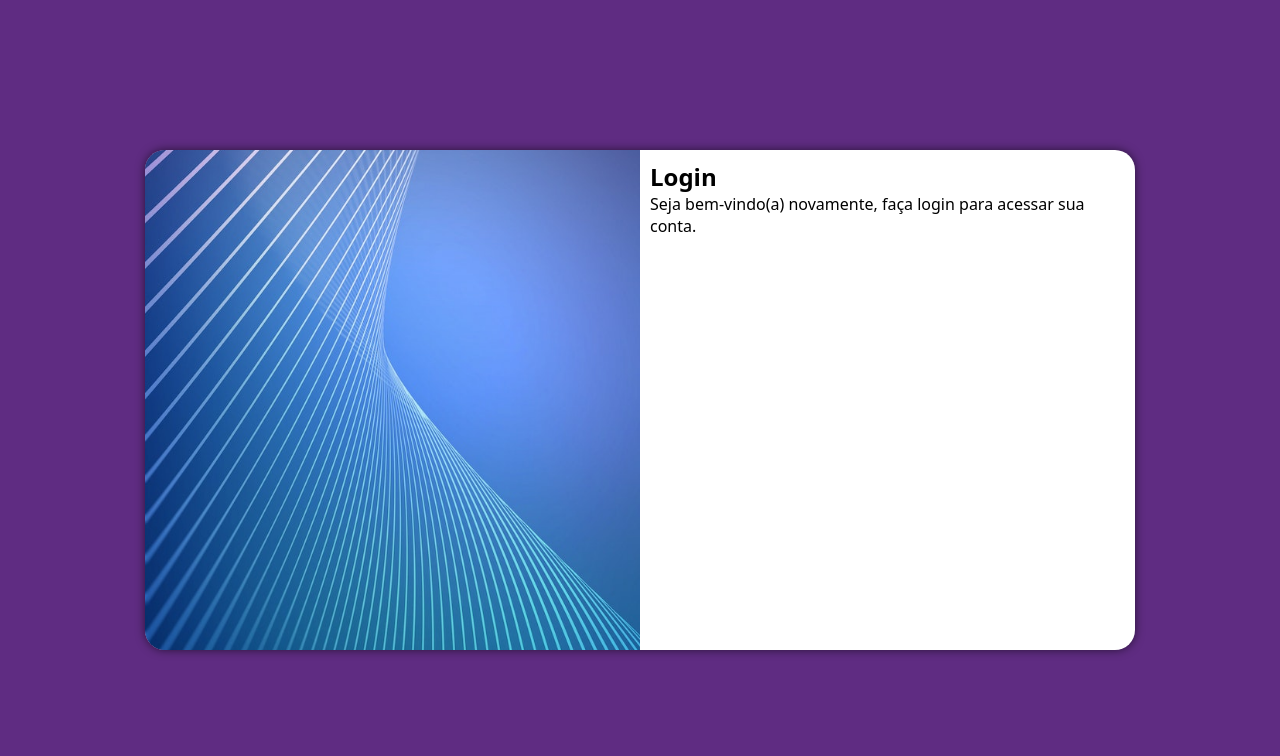
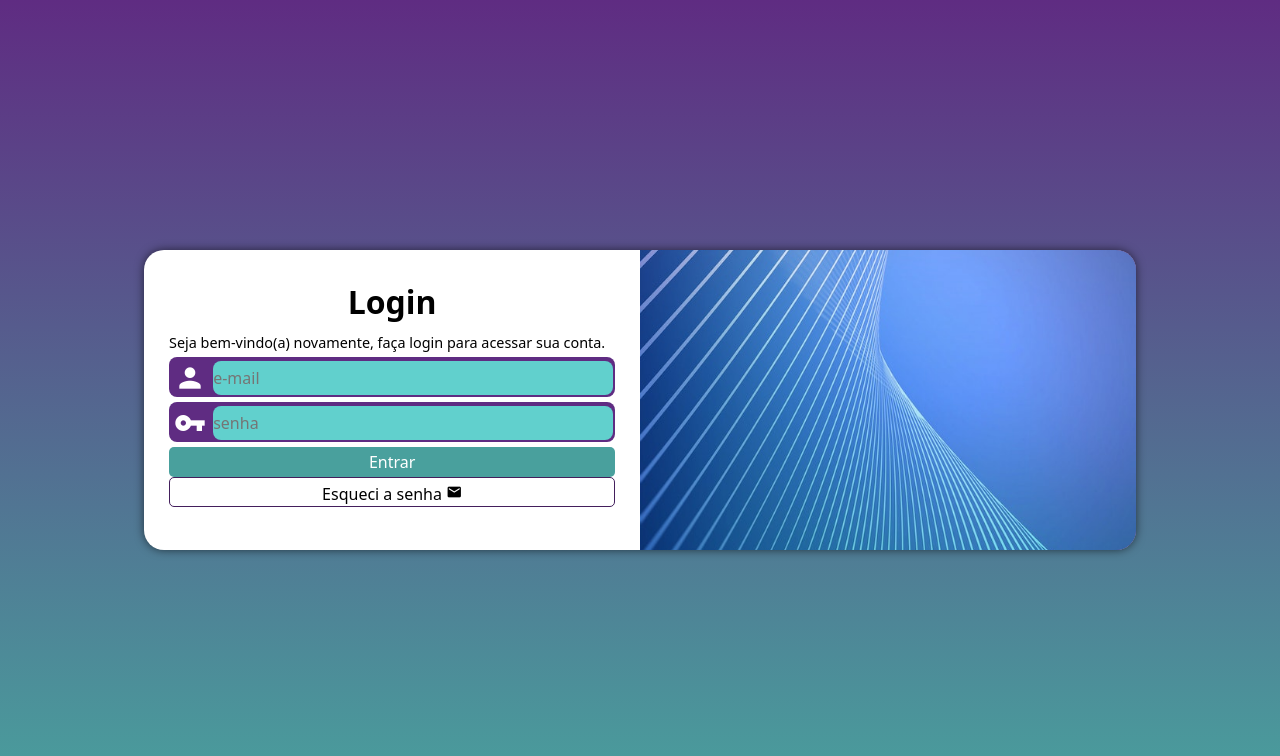
Before and after one commit to cassioqueirozpereira/projeto_login, a plain HTML site: page index.html in a window 1280 px wide. Drawn offline with Linux system fonts and the light colour scheme.

Commit message:
Finalizando o formulário

```diff
--- a/estilos/media_query.css
+++ b/estilos/media_query.css
@@ -1,9 +1,15 @@
 @charset "UTF-8";
 
 @media screen and (min-width: 768px) and (max-width: 992px) {
+    body {
+        background-image: linear-gradient(to top, #49a09d, #5f2c82);
+    }
+
     section#login {
         /* o login vai ter 80% da largura da tela. */
         width: 80vw;
+        /* o login vai ter */
+        height: 270px;
     }
 
     div#img {
@@ -19,18 +25,29 @@
         /* como a imagem e o formulário estão com display:block; com o float nós escolhemos o lado que ficará o bloco. */
         float: right;
         /* o formulário vai ter 70% de largura do login */
-        width: 70%;
+        width: 60%;
+        /* configurando a centralização do formulário */
+        transform: translate(-35px, 5px)
+    }
+
+    p {
+        font-size: 1em;
     }
 }
 
 @media screen and (min-width: 992px) {
+    body {
+        background-image: linear-gradient(to top, #49a09d, #5f2c82);
+    }
+
     section#login {
-        width: 990px;
+        width: 992px;
+        height: 300px;
     }
 
     div#img {
         /* como a imagem e o formulário estão com display:block; com o float nós escolhemos o lado que ficará o bloco. */
-        float: left;
+        float: right;
         /* a imagem vai ter 50% da largura do login */
         width: 50%;
         /* a imagem vai ter 100% da altura do login */
@@ -39,8 +56,18 @@
 
     div#formulario {
         /* como a imagem e o formulário estão com display:block; com o float nós escolhemos o lado que ficará o bloco. */
-        float: right;
+        float: left;
         /* o formulário vai ter 50% de largura do login */
-        width: 50%;
+        width: 47%;
+        /* configurando a centralização do formulário */
+        transform: translate(15px, 20px)
+    }
+
+    h1 {
+        font-size: 2em;
+    }
+
+    p {
+        font-size: 1.2em;
     }
 }
--- a/estilos/style.css
+++ b/estilos/style.css
@@ -33,8 +33,6 @@ section#login {
     /* deixando o login com seu canto no centro */
     top: 50%;
     left: 50%;
-    /* deixando o centro do login no centro do main */
-    transform: translate(-50%, -50%);
     /* fazer com que tudo que estiver fora da borda, fique escondido */
     overflow: hidden;
 
@@ -48,8 +46,10 @@ section#login {
     /* adicionando sombra no login, onde não vai ter deslocamento nem horizontal e nem vertical, mas terá 10px de espalhamento, e deixando uma leve transparencia. */
     box-shadow: 0px 0px 10px rgba(0, 0, 0, 0.588);
 
+    /* deixando o centro do login no centro do main */
+    transform: translate(-50%, -50%);
     /* adicionando uma transição de largura e altura, entre as media queries */
-    transition: width .5s, height .5s;
+    transition: width .4s, height .4s;
     /* deixando mais suave a transição, onde ela não vai acelerar e desacelarar na mesma velocidade. */
     transition-timing-function: ease;
 }
@@ -72,3 +72,89 @@ div#formulario {
     display: block;
     padding: 10px;
 }
+
+div#formulario h1 {
+    /* centralizando o título */
+    text-align: center;
+    /* espaçando o título do parágrafo */
+    padding-bottom: 10px;
+}
+
+div#formulario p {
+    font-size: 0.9em;
+}
+
+div.campo {
+    background-color: #5f2c82;
+    width: 100%;
+    height: 40px;
+    border-radius: 8px;
+    margin: 5px 0px;
+}
+
+form label {
+    display: none;
+}
+
+div.campo span {
+    color: white;
+    font-size: 2em;
+    width: 40px;
+    padding: 5px;
+}
+
+div.campo input {
+    background-color: #61d0cd;
+    font-size: 1em;
+    width: calc(100% - 46px);
+    height: 85%;
+    border: 0px;
+    border-radius: 8px;
+    transform: translateY(-10px);
+}
+
+/* deixando o fundo branco quando o input estiver selecionado */
+div.campo input:focus-within {
+    background-color: white;
+}
+
+input[type=submit] {
+    display: block;
+    font-size: 1em;
+    width: 100%;
+    height: 30px;
+    background-color: #49a09d;
+    color: white;
+    border: none;
+    border-radius: 5px;
+}
+
+input[type=submit]:hover {
+    background-color: #397a78;
+    cursor: pointer;
+}
+
+a.botao {
+    display: block;
+    text-align: center;
+    font-size: 1em;
+    width: 100%;
+    height: 30px;
+    padding-top: 5px;
+    background-color: white;
+    color: black;
+    border: 1px solid #431f5c;
+    border-radius: 5px;
+    /* tirando o sublinhado do link */
+    text-decoration: none;
+
+}
+
+a.botao:hover {
+    background-color: #5f2c82;
+    color: white;
+}
+
+span#icone {
+    font-size: 1em;
+}
--- a/index.html
+++ b/index.html
@@ -6,6 +6,8 @@
     <title>Login</title>
     <link rel="stylesheet" href="estilos/style.css">
     <link rel="stylesheet" href="estilos/media_query.css">
+    <link href="https://fonts.googleapis.com/icon?family=Material+Icons"
+      rel="stylesheet">
 </head>
 <body>
     <main>
@@ -19,7 +21,21 @@
                 <p>
                     Seja bem-vindo(a) novamente, faça login para acessar sua conta.
                 </p>
-                <form action="login.php" method="post"></form>
+                <form action="login.php" method="post">
+                    <div class="campo" autocomplete="on">
+                        <span class="material-icons">person</span>
+                        <input type="email" name="email" id="email" placeholder="e-mail" autocomplete="email" required maxlength="30">
+                        <label for="email">Login</label>
+                    </div>
+
+                    <div class="campo">
+                        <span class="material-icons">vpn_key</span>
+                        <input type="password" name="senha" id="senha" placeholder="senha" autocomplete="current-password" required minlength="8" maxlength="30">
+                        <label for="senha">Senha</label>
+                    </div>
+                    <input type="submit" value="Entrar">
+                    <a class="botao" href="esqueci.php">Esqueci a senha <span id="icone" class="material-icons">mail</span></a>
+                </form>
             </div>
         </section>
     </main>
```
